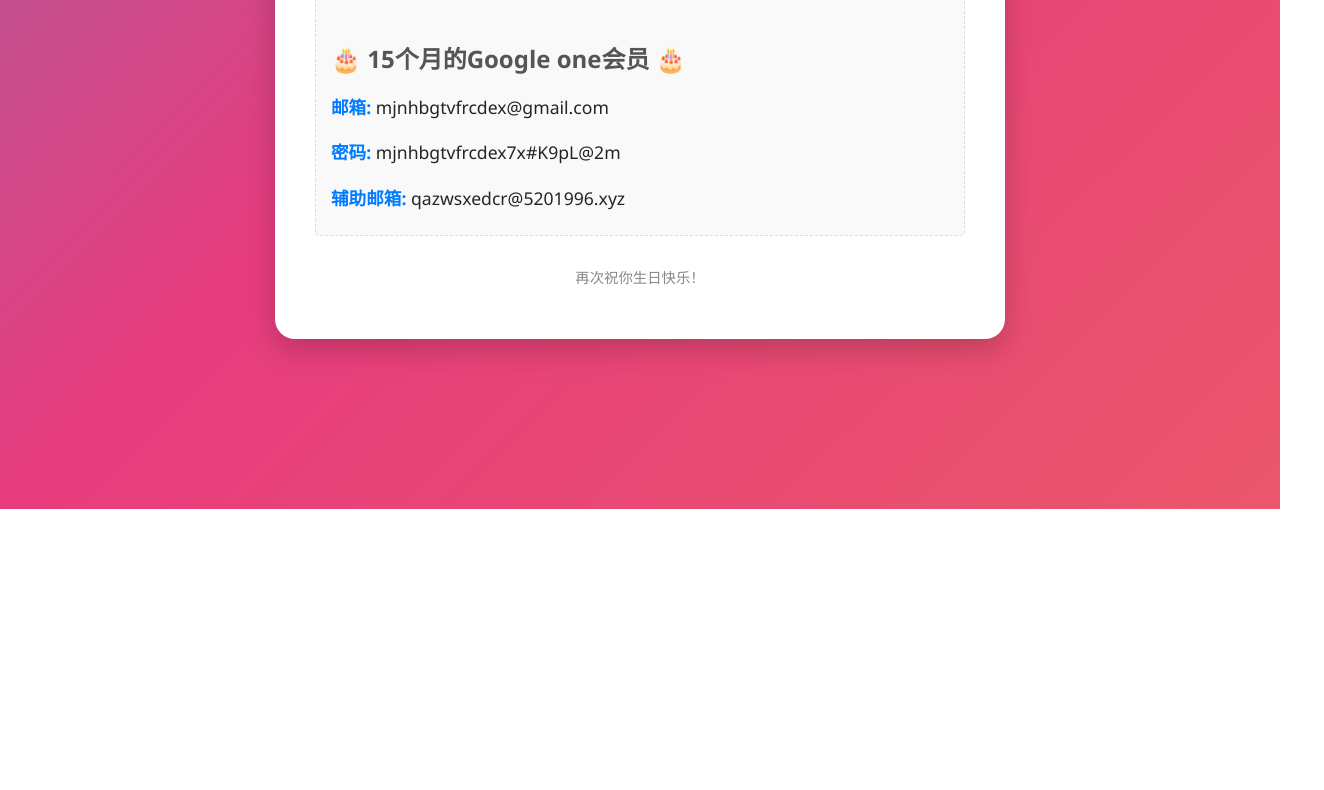
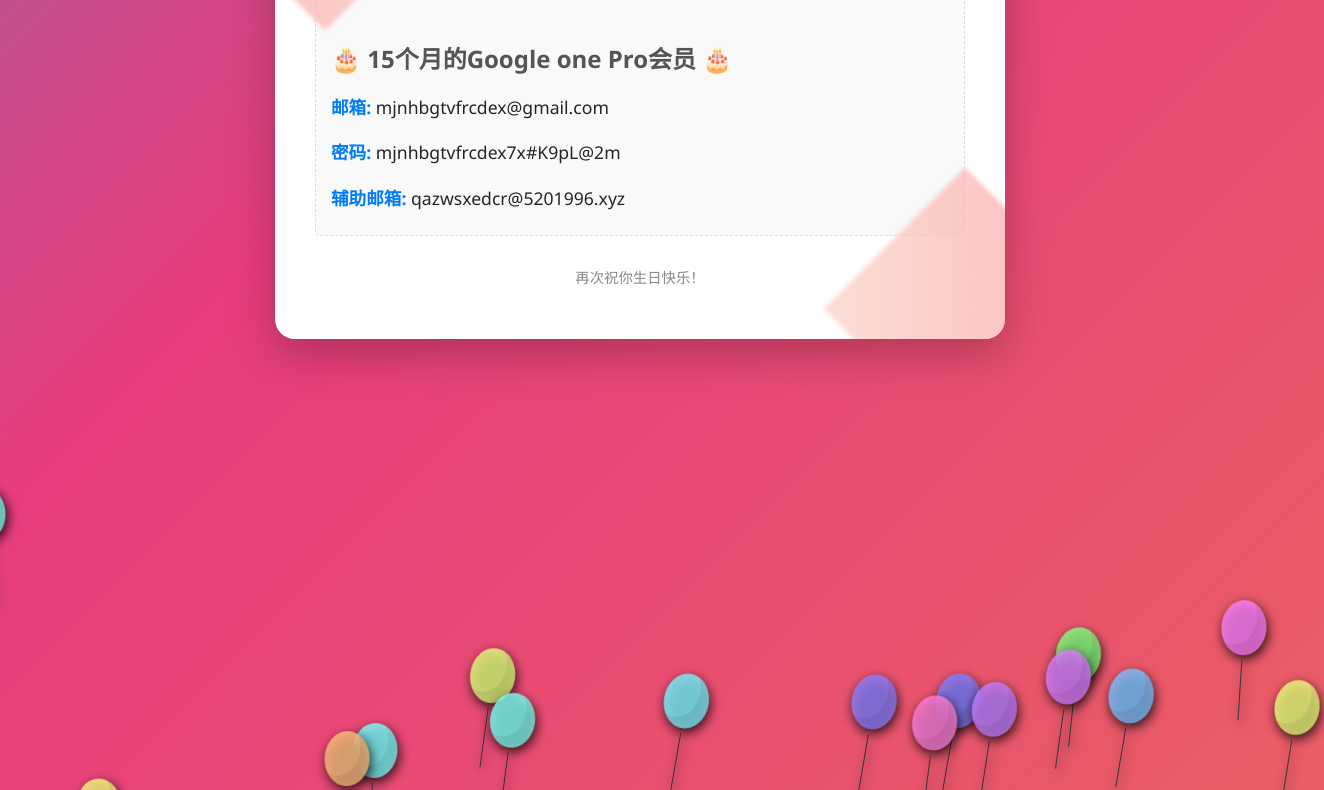
Before and after one commit to kk1355315/gift-nht, a plain HTML site: page index.html in a window 1280 px wide. Shown: the part 331-1121 px from the top of the page, 1324 px wide, since content can reach past the window. Before the commit the page ends 840 px from the top, so only its background shows below. Drawn offline with Linux system fonts and the light colour scheme.

Commit message:
feat: Enhance birthday page with better animations

```diff
--- a/index.html
+++ b/index.html
@@ -18,6 +18,8 @@
             min-height: 100vh;
             text-align: center;
             animation: gradient 15s ease infinite;
+            position: relative;
+            overflow: hidden; /* 防止元素溢出导致滚动条 */
         }
         @keyframes gradient {
             0% {
@@ -34,12 +36,36 @@
             background-color: #fff;
             padding: 40px;
             border-radius: 20px;
-            box-shadow: 0 10px 30px rgba(0, 0, 0, 0.2);
+            box-shadow: 0 15px 45px rgba(0, 0, 0, 0.25);
             max-width: 650px;
             width: 90%;
             transform: scale(0.9);
             animation: bounceIn 1s ease-out forwards;
+            position: relative;
+            overflow: hidden;
+            z-index: 10;
         }
+       .container::before, .container::after {
+           content: '';
+           position: absolute;
+           width: 200px;
+           height: 200px;
+           background-image: linear-gradient(45deg, #ff9a9e 0%, #fad0c4 99%, #fad0c4 100%);
+           opacity: 0.7;
+           filter: blur(2px);
+       }
+
+       .container::before {
+           top: -50px;
+           left: -50px;
+           transform: rotate(45deg);
+       }
+
+       .container::after {
+           bottom: -70px;
+           right: -60px;
+           transform: rotate(225deg);
+       }
 
         @keyframes bounceIn {
             0% { transform: scale(0.3); opacity: 0; }
@@ -52,12 +78,13 @@
             margin-bottom: 20px;
             font-size: 2.8em;
             text-shadow: 2px 2px 4px rgba(0,0,0,0.1);
-            animation: pulse 2s ease-in-out infinite alternate;
+            animation: celebratory-pulse 2.5s ease-in-out infinite alternate;
         }
 
-        @keyframes pulse {
-            0% { transform: scale(1); }
-            100% { transform: scale(1.05); }
+        @keyframes celebratory-pulse {
+            0% { transform: scale(1) rotate(-2deg); text-shadow: 2px 2px 4px rgba(0,0,0,0.1); }
+            50% { transform: scale(1.08) rotate(2deg); text-shadow: 3px 3px 6px rgba(0,0,0,0.2); }
+            100% { transform: scale(1) rotate(-2deg); text-shadow: 2px 2px 4px rgba(0,0,0,0.1); }
         }
         h2 {
             color: #555;
@@ -93,15 +120,87 @@
             font-size: 0.9em;
             color: #888;
         }
+       .balloon {
+           position: absolute;
+           width: 45px;
+           height: 55px;
+           background-color: rgba(255, 99, 71, 0.8);
+           border-radius: 50%;
+           animation: float 10s infinite ease-in-out;
+           box-shadow: inset -10px -10px 0 rgba(0,0,0,0.07);
+           filter: drop-shadow(2px 4px 6px black);
+           z-index: 1;
+       }
+
+       .balloon:before {
+           content: "";
+           position: absolute;
+           bottom: -65px;
+           left: 22px;
+           width: 1px;
+           height: 60px;
+           background-color: #333;
+       }
+
+       @keyframes float {
+           0% { transform: translateY(100vh) rotate(-10deg) translateX(0vw); }
+           25% { transform: translateY(75vh) rotate(10deg) translateX(5vw); }
+           50% { transform: translateY(50vh) rotate(-10deg) translateX(-5vw); }
+           75% { transform: translateY(25vh) rotate(10deg) translateX(5vw); }
+           100% { transform: translateY(-100vh) rotate(-10deg) translateX(-5vw); }
+       }
+
+       .sparkle {
+           position: absolute;
+           width: 5px;
+           height: 5px;
+           background: white;
+           border-radius: 50%;
+           pointer-events: none;
+           animation: sparkle-anim 0.8s forwards;
+           z-index: 1;
+       }
+
+       @keyframes sparkle-anim {
+           0% { transform: scale(1); opacity: 1; }
+           100% { transform: scale(3); opacity: 0; }
+       }
     </style>
 </head>
 <body>
+   <script>
+       document.addEventListener('DOMContentLoaded', () => {
+           const numBalloons = 20;
+           const body = document.querySelector('body');
+           for (let i = 0; i < numBalloons; i++) {
+               let balloon = document.createElement('div');
+               balloon.className = 'balloon';
+               balloon.style.left = `${Math.random() * 100}vw`;
+               balloon.style.animationDuration = `${Math.random() * 8 + 10}s`;
+               balloon.style.animationDelay = `${Math.random() * 5}s`;
+               balloon.style.backgroundColor = `hsla(${Math.random() * 360}, 100%, 75%, 0.8)`;
+               body.appendChild(balloon);
+           }
+
+           document.addEventListener('mousemove', (e) => {
+               let sparkle = document.createElement('div');
+               sparkle.className = 'sparkle';
+               sparkle.style.left = `${e.pageX}px`;
+               sparkle.style.top = `${e.pageY}px`;
+               sparkle.style.background = `hsla(${Math.random() * 360}, 100%, 75%, 1)`;
+               body.appendChild(sparkle);
+               setTimeout(() => {
+                   sparkle.remove();
+               }, 800);
+           });
+       });
+   </script>
     <div class="container">
         <h1>🎂🎉 生日快乐，nht！🥳🎈</h1>
 
         <div class="credentials">
             <h2>
-                🎂 15个月的Google one会员 🎂
+                🎂 15个月的Google one Pro会员 🎂
             </h2>
             <p><strong>邮箱:</strong> mjnhbgtvfrcdex@gmail.com </p>
             <p><strong>密码:</strong> mjnhbgtvfrcdex7x#K9pL@2m</p>
```
